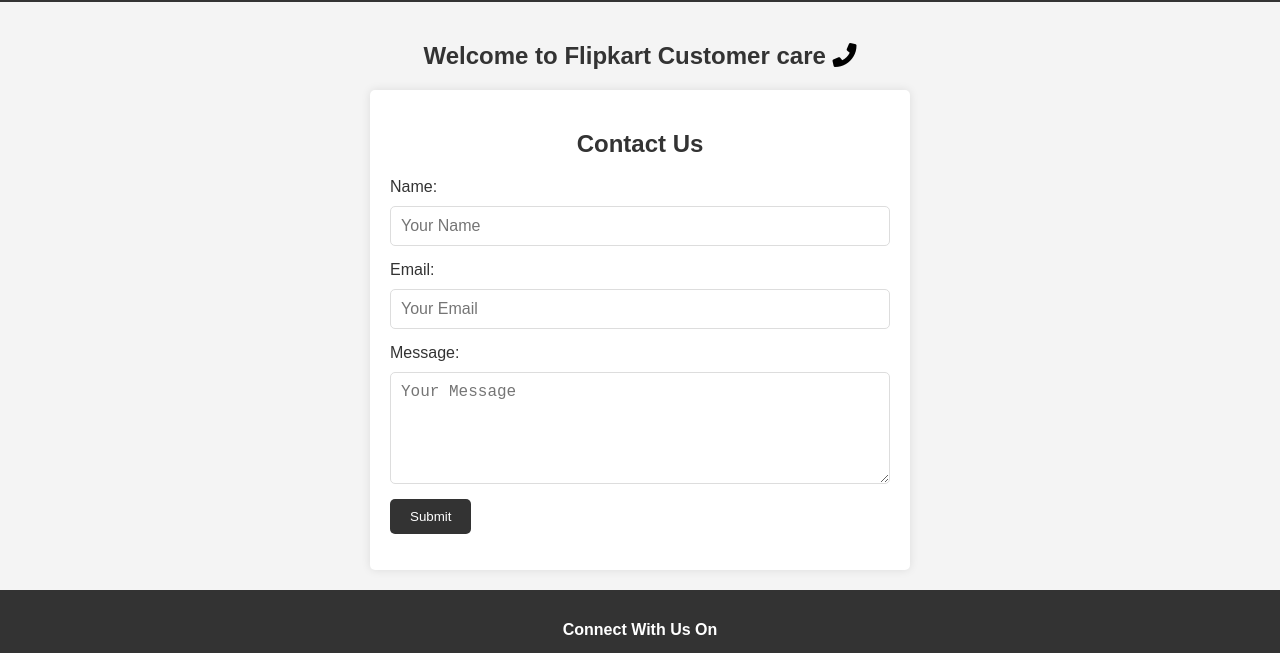
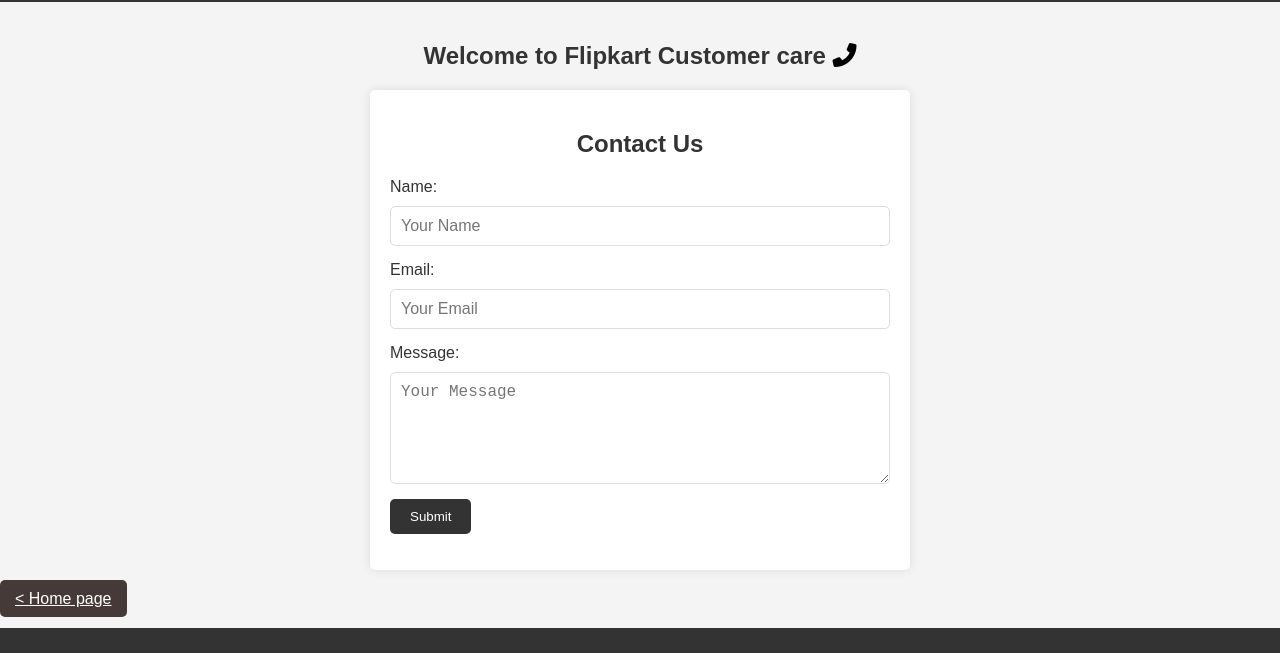
Before and after one commit to challavenkataramana/Product_Showcase_page-Task-1, a plain HTML site: page contact.html in a window 1280 px wide. Shown: the part 76-729 px from the top of the page. Drawn offline with Linux system fonts and the light colour scheme.

Commit message:
Update contact.html

```diff
--- a/contact.html
+++ b/contact.html
@@ -58,6 +58,9 @@
                 <button type="submit">Submit</button>
             </form>
         </section>
+        <div class="pagination-contact">
+            <a href="index.html" class="pagination-button">&lt;&nbsp;Home page</a>
+        </div>
 
         <!--Footer Section-->
         <footer>
```
